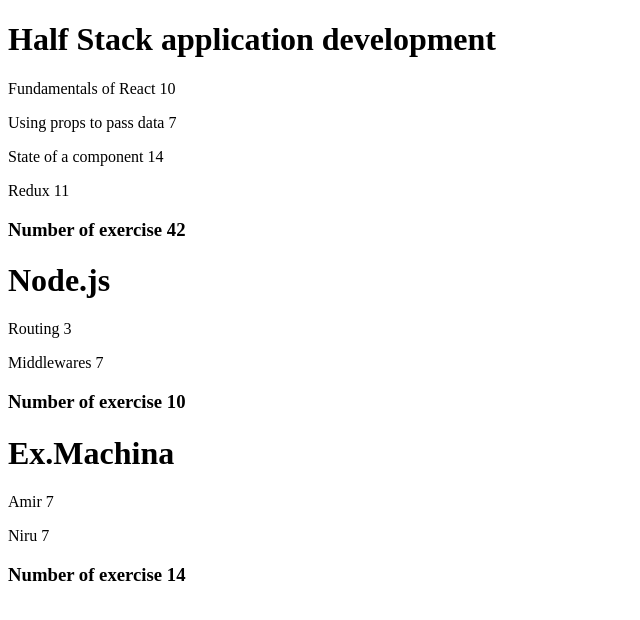
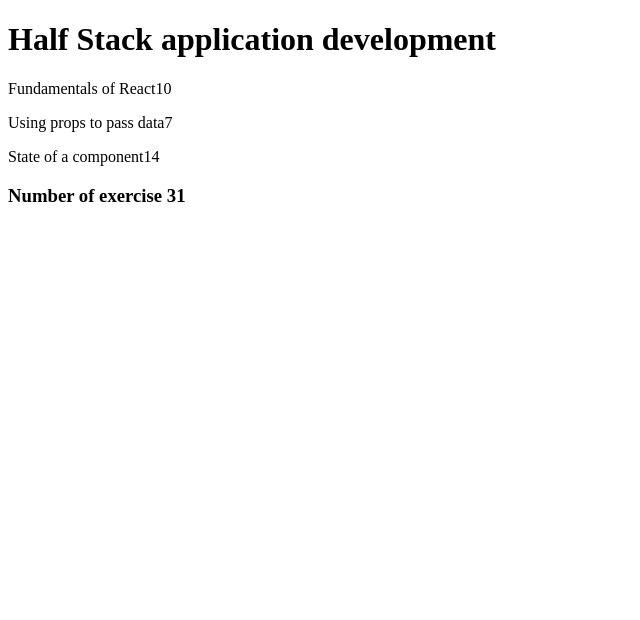
Before and after one commit to pratiksj/fullstack-exercise, a React (Create React App) app in the folder exercises/part-1/courseinfo/: page / in a window 1280 px wide. Shown: the top 620 px of the page, without its empty margins (0-640 px from the left). Built offline with nearby package versions, Linux system fonts and the light colour scheme.

Commit message:
feat: rewrite the 1.1 exercise  while passing props in cluster object

```diff
--- a/exercises/part-1/courseinfo/src/App.js
+++ b/exercises/part-1/courseinfo/src/App.js
@@ -1,72 +1,30 @@
 //import Total from "./components/Total";
 
-import Course from "./components/Course";
+import Content from "./components/Content";
+import Total from "./components/Total";
+
+//import Course from "./components/Course";
 
 const App = () => {
-  const courses = [
-    {
-      name: "Half Stack application development",
-      id: 1,
-      parts: [
-        {
-          name: "Fundamentals of React",
-          exercises: 10,
-          id: 1,
-        },
-        {
-          name: "Using props to pass data",
-          exercises: 7,
-          id: 2,
-        },
-        {
-          name: "State of a component",
-          exercises: 14,
-          id: 3,
-        },
-        {
-          name: "Redux",
-          exercises: 11,
-          id: 4,
-        },
-      ],
-    },
-    {
-      name: "Node.js",
-      id: 2,
-      parts: [
-        {
-          name: "Routing",
-          exercises: 3,
-          id: 1,
-        },
-        {
-          name: "Middlewares",
-          exercises: 7,
-          id: 2,
-        },
-      ],
-    },
-    {
-      name: "Ex.Machina",
-      id: 2,
-      parts: [
-        {
-          name: "Amir",
-          exercises: 7,
-          id: 1,
-        },
-        {
-          name: "Niru",
-          exercises: 7,
-          id: 2,
-        },
-      ],
-    },
-  ];
+  const course = "Half Stack application development";
+  const part1 = "Fundamentals of React";
+  const exercises1 = 10;
+  const part2 = "Using props to pass data";
+  const exercises2 = 7;
+  const part3 = "State of a component";
+  const exercises3 = 14;
 
   return (
     <div>
-      <Course course={courses} />
+      <h1>{course}</h1>
+      <Content
+        content={[
+          { part: part1, exercise: exercises1 },
+          { part: part2, exercise: exercises2 },
+          { part: part3, exercise: exercises3 },
+        ]}
+      />
+      <Total data={[exercises1, exercises2, exercises3]} />
     </div>
   );
 };
--- a/exercises/part-1/courseinfo/src/components/Content.js
+++ b/exercises/part-1/courseinfo/src/components/Content.js
@@ -1,19 +1,15 @@
-import Header from "./Header";
-import Part from "./Part";
-import Total from "./Total";
+import React from "react";
 
-const Content = ({ data }) => {
-  console.log(data, "from Content ");
+const Content = ({ content }) => {
+  console.log(content, "from the content");
   return (
     <div>
-      <Header course={data.name} />
-
-      {data.parts.map((data) => {
-        return (
-          <Part part={data.name} exercise={data.exercises} key={data.id} />
-        );
-      })}
-      <Total data={data} />
+      {content.map((data, index) => (
+        <p key={index}>
+          {data.part}
+          {data.exercise}
+        </p>
+      ))}
     </div>
   );
 };
--- a/exercises/part-1/courseinfo/src/components/Total.js
+++ b/exercises/part-1/courseinfo/src/components/Total.js
@@ -1,9 +1,10 @@
-const Total = ({ data }) => {
+const Total = (props) => {
+  console.log(props, "from total");
   return (
     <h3>
       Number of exercise{" "}
-      {data.parts.reduce(
-        (accumulator, currentVal) => accumulator + currentVal.exercises,
+      {props.data.reduce(
+        (accumulator, currentVal) => accumulator + currentVal,
         0
       )}
     </h3>
```
